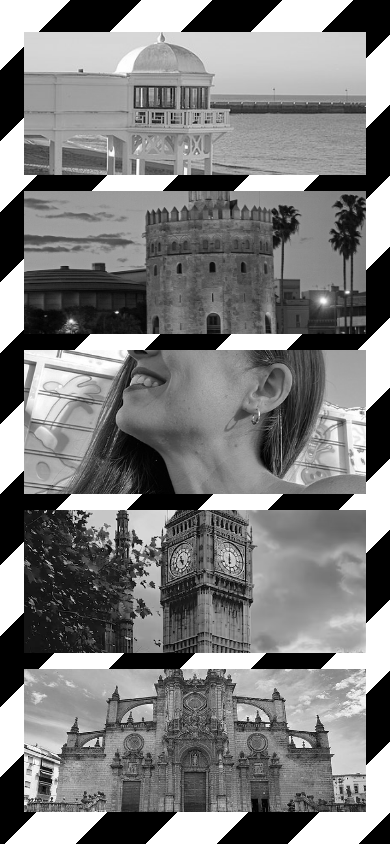
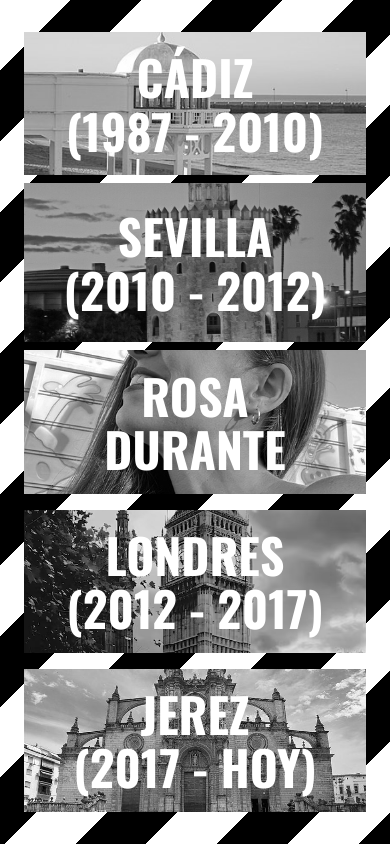
Before and after one commit to rosadurante/rosadurante.github.io, a React app: page / in a window 390 px wide. Built offline with nearby package versions, Linux system fonts and the light colour scheme.

Commit message:
fix animation in mobile and set colors and heading when mobile

```diff
--- a/src/container.tsx
+++ b/src/container.tsx
@@ -15,17 +15,17 @@ export function Container({position, activeContainer, setActiveContainer, childr
 
   const _defaultStyles = useMemo(() => {
     const _blockStyles = {
-      'top': 'w-full h-1/5 max-md:top-0 py-2 md:top-0 md:left-0 md:pr-2 md:pb-2 md:pt-0 md:w-2/3 md:h-1/3',
-      'left': 'w-full h-1/5 max-md:top-3/5 bottom-1/5 py-2 md:left-0 md:bottom-0 md:pr-2 md:pt-2 md:pb-0 md:w-1/3 md:h-2/3',
-      'right': 'w-full h-1/5 max-md:top-1/5 py-2 md:right-0 md:top-0 md:pl-2 md:pb-2 md:pt-0 md:w-1/3 md:h-2/3',
-      'bottom': 'w-full h-1/5 bottom-0 max-md:top-4/5 py-2 md:bottom-0 md:right-0 md:pl-2 md:pt-2 md:pb-0 md:w-2/3 md:h-1/3',
-      'center': 'w-full h-1/5 max-md:top-2/5 py-2 md:top-1/3 md:left-1/3 md:p-2 md:w-1/3 md:h-1/3',
+      'top': 'w-full h-1/5 top-0 left-0 py-2 md:top-0 md:left-0 md:pr-2 md:pb-2 md:pt-0 md:w-2/3 md:h-1/3',
+      'left': 'w-full h-1/5 max-md:top-3/5 left-0 bottom-1/5 py-2 md:left-0 md:bottom-0 md:pr-2 md:pt-2 md:pb-0 md:w-1/3 md:h-2/3',
+      'right': 'w-full h-1/5 top-1/5 max-md:left-0py-2 md:right-0 md:top-0 md:pl-2 md:pb-2 md:pt-0 md:w-1/3 md:h-2/3',
+      'bottom': 'w-full h-1/5 bottom-0 max-md:left-0 max-md:top-4/5 py-2 md:bottom-0 md:right-0 md:pl-2 md:pt-2 md:pb-0 md:w-2/3 md:h-1/3',
+      'center': 'w-full h-1/5 top-2/5 max-md:left-0 py-2 md:top-1/3 md:left-1/3 md:p-2 md:w-1/3 md:h-1/3',
     }
-    return cn('absolute transition-all duration-300', className, _blockStyles[position]);
+    return cn('absolute transition-all duration-1000', className, _blockStyles[position]);
   }, [position]);
 
   const _activeStyles = useMemo(() => {
-    const _active = 'h-4/5 max-md:top-0 max-md:bottom-4/5 md:w-[90%] md:h-[90%] md:z-10';
+    const _active = 'h-4/5 max-md:top-0 max-md:left-0 max-md:bottom-4/5 md:w-[90%] md:h-[90%] md:z-10';
     const _centerActive = 'h-4/5 md:top-[10%] md:left-[10%] md:w-[80%] md:h-[80%]';
 
     return cn(_active, activeContainer === 'center' && _centerActive);
@@ -55,7 +55,7 @@ export function Container({position, activeContainer, setActiveContainer, childr
     return (
         <button className={cn('group', _defaultStyles, activeContainer === position ? _activeStyles : activeContainer !== null && activeContainer !== position && _unactiveStyles)} onClick={() => setActiveContainer(activeContainer === position ? null : position)}>
             <div className={cn(
-              "w-full h-full rounded-md transition-all duration-300 relative",
+              "w-full h-full rounded-md transition-all duration-1000 relative",
               activeContainer === position && 'opacity-100'
         )}>
           {children}
--- a/src/cover.tsx
+++ b/src/cover.tsx
@@ -23,9 +23,9 @@ export function Cover({ bgImage, bgColor,  position, activeContainer, heading }:
     return (
         <>
         <div className={cn("absolute top-0 left-0 w-full h-full bg-cover bg-center grayscale flex items-center justify-center", _bgImage)} style={{ backgroundImage: `url('/public/${bgImage}')` }}>
-            <h1 className={cn("text-white text-4xl font-bold font-heading opacity-0 group-hover:opacity-100 transition-all duration-300", !activeContainer ? "group-hover:opacity-100" : "opacity-0 group-hover:opacity-0")}>{heading}</h1>
+            <h1 className={cn("text-white text-4xl font-bold font-heading md:opacity-0 md:group-hover:opacity-100 transition-all duration-300", !activeContainer ? "md:group-hover:opacity-100" : "opacity-0 md:group-hover:opacity-0")}>{heading}</h1>
         </div>
-        <div className={cn("absolute top-0 left-0 w-full h-full mix-blend-multiply transition-all duration-300 z-10 group-hover:bg-green group-hover:bg-orange group-hover:bg-yellow group-hover:bg-magenta group-hover:bg-turquoise", _hoverBgColor, activeContainer === position && bgColor)}></div>
+        <div className={cn("absolute top-0 left-0 w-full h-full mix-blend-multiply transition-all duration-300 z-10 md:group-hover:bg-green md:group-hover:bg-orange md:group-hover:bg-yellow md:group-hover:bg-magenta md:group-hover:bg-turquoise", `max-md:${bgColor}` , `md:${_hoverBgColor}`, activeContainer === position && bgColor)}></div>
         <div className={cn("absolute top-0 left-0 w-full h-full", activeContainer === position && " bg-black/50 delay-100 duration-500 opacity-100")}></div>
         </>
     );
```
Also changed, not shown: 2 other files (tests, documents, lock files or other folders).
